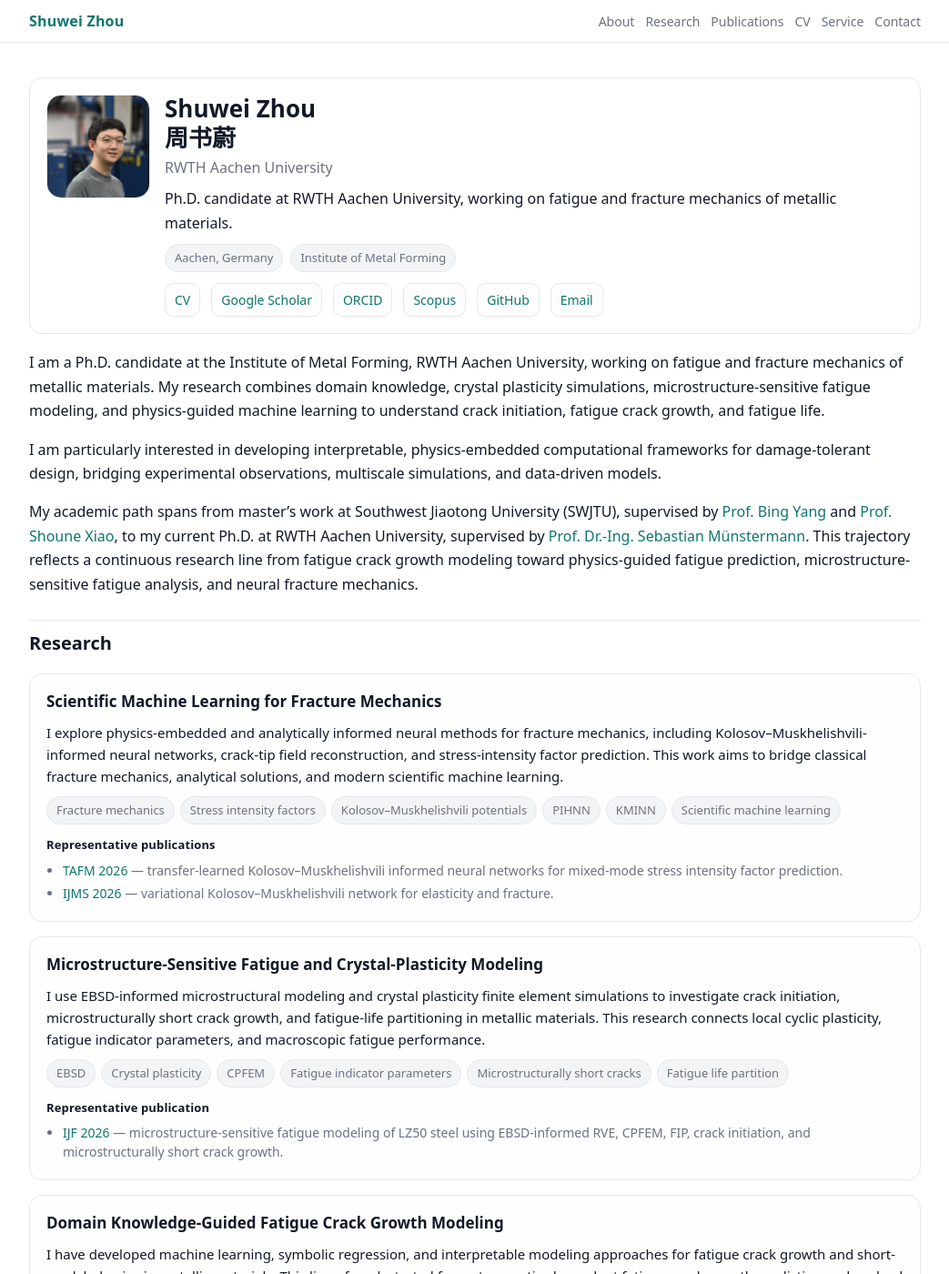
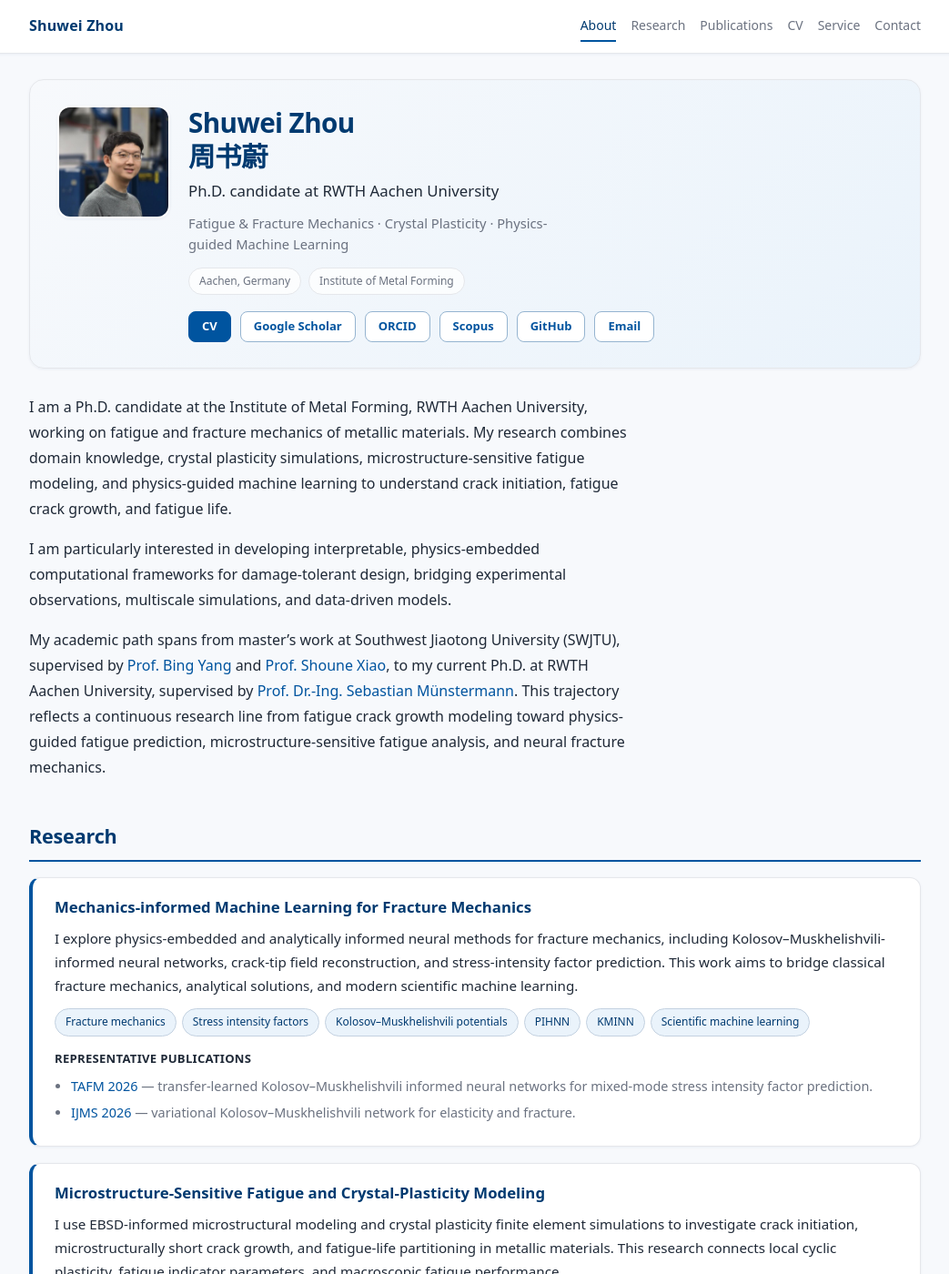
Before and after one commit to spellbookrz/Shuwei_Zhou_Homepage, a Jekyll site: the page built from index.md, in a window 1280 px wide and 1400 px high. Shown: the whole window at 91% size, without its empty margins (118-1161 px from the left). Built offline with Jekyll 4.4.1, drawn with Linux system fonts in a browser that asks for light colours; some of the changed text lies outside the part shown.

Commit message:
Apply academic visual redesign with restrained blue palette.
Refresh hero, research cards, publication cards, navigation, and typography for a cleaner postdoc-oriented research portfolio layout.

Co-authored-by: Cursor <cursoragent@cursor.com>

```diff
--- a/_includes/profile.html
+++ b/_includes/profile.html
@@ -9,21 +9,23 @@
 
   <div class="profile__main">
     <h1 class="profile__name">{{ author.name | raw }}</h1>
-    {% if author.bio %}<div class="profile__bio">{{ author.bio }}</div>{% endif %}
-    {% if site.description %}<div class="profile__desc">{{ site.description }}</div>{% endif %}
+    <div class="profile__role">Ph.D. candidate at RWTH Aachen University</div>
+    <div class="profile__keywords">Fatigue &amp; Fracture Mechanics · Crystal Plasticity · Physics-guided Machine Learning</div>
 
+    {% if author.location or author.employer %}
     <div class="profile__meta">
       {% if author.location %}<span class="chip">{{ author.location }}</span>{% endif %}
       {% if author.employer %}<span class="chip">{{ author.employer }}</span>{% endif %}
     </div>
+    {% endif %}
 
     <div class="profile__links">
-      <a href="{{ '/CV/Academic_CV_Shuwei_Zhou_Postdoc.pdf' | relative_url }}">CV</a>
-      {% if author.googlescholar %}<a href="{{ author.googlescholar }}">Google Scholar</a>{% endif %}
-      {% if author.orcid %}<a href="{{ author.orcid }}">ORCID</a>{% endif %}
-      {% if author.scopus %}<a href="{{ author.scopus }}">Scopus</a>{% endif %}
-      {% if author.github %}<a href="https://github.com/{{ author.github }}">GitHub</a>{% endif %}
-      {% if author.email %}<a href="mailto:{{ author.email }}">Email</a>{% endif %}
+      <a class="btn btn-primary" href="{{ '/CV/Academic_CV_Shuwei_Zhou_Postdoc.pdf' | relative_url }}">CV</a>
+      {% if author.googlescholar %}<a class="btn btn-secondary" href="{{ author.googlescholar }}">Google Scholar</a>{% endif %}
+      {% if author.orcid %}<a class="btn btn-secondary" href="{{ author.orcid }}">ORCID</a>{% endif %}
+      {% if author.scopus %}<a class="btn btn-secondary" href="{{ author.scopus }}">Scopus</a>{% endif %}
+      {% if author.github %}<a class="btn btn-secondary" href="https://github.com/{{ author.github }}">GitHub</a>{% endif %}
+      {% if author.email %}<a class="btn btn-secondary" href="mailto:{{ author.email }}">Email</a>{% endif %}
     </div>
   </div>
 </div>
--- a/assets/css/main.scss
+++ b/assets/css/main.scss
@@ -2,344 +2,545 @@
 ---
 
 :root {
+  --primary: #00549f;
+  --primary-dark: #003a70;
+  --accent: #b7791f;
   --bg: #ffffff;
-  --fg: #111827;
+  --bg-soft: #f7f9fc;
+  --bg-light-blue: #eaf3fb;
+  --fg: #1f2937;
   --muted: #6b7280;
   --border: #e5e7eb;
-  --link: #0f766e;
-  --link-hover: #115e59;
-  --chip-bg: #f3f4f6;
+  --link: #00549f;
+  --link-hover: #003a70;
+  --chip-bg: #eaf3fb;
+  --shadow-sm: 0 1px 3px rgba(0, 58, 112, 0.06);
+  --shadow-md: 0 4px 14px rgba(0, 58, 112, 0.08);
   --maxw: 980px;
-}
-
-@media (prefers-color-scheme: dark) {
-  :root {
-    --bg: #0b1220;
-    --fg: #e5e7eb;
-    --muted: #9ca3af;
-    --border: #1f2937;
-    --link: #2dd4bf;
-    --link-hover: #5eead4;
-    --chip-bg: #111827;
-  }
+  color-scheme: light;
 }
 
 html { scroll-behavior: smooth; }
+
 body {
   margin: 0;
-  font-family: ui-sans-serif, system-ui, -apple-system, Segoe UI, Roboto, Helvetica, Arial, "Apple Color Emoji",
-    "Segoe UI Emoji";
-  background: var(--bg);
+  font-family: ui-sans-serif, system-ui, -apple-system, "Segoe UI", Roboto, Helvetica, Arial, sans-serif;
+  background: var(--bg-soft);
   color: var(--fg);
-  line-height: 1.65;
+  line-height: 1.7;
+  -webkit-font-smoothing: antialiased;
 }
 
-a { color: var(--link); text-decoration: none; }
-a:hover { color: var(--link-hover); text-decoration: underline; }
+a {
+  color: var(--link);
+  text-decoration: none;
+  transition: color 0.15s ease;
+}
+
+a:hover {
+  color: var(--link-hover);
+  text-decoration: underline;
+  text-underline-offset: 2px;
+}
 
 .container {
   max-width: var(--maxw);
   margin: 0 auto;
-  padding: 28px 18px 48px;
+  padding: 24px 20px 56px;
 }
 
+/* Navigation */
 .topnav {
   position: sticky;
   top: 0;
   z-index: 10;
-  background: color-mix(in srgb, var(--bg) 92%, transparent);
+  background: rgba(255, 255, 255, 0.96);
   border-bottom: 1px solid var(--border);
   backdrop-filter: blur(8px);
+  box-shadow: var(--shadow-sm);
 }
+
 .topnav__inner {
   max-width: var(--maxw);
   margin: 0 auto;
-  padding: 10px 18px;
+  padding: 12px 20px;
   display: flex;
   align-items: center;
   justify-content: space-between;
   gap: 16px;
 }
+
 .topnav__brand {
   font-weight: 650;
-  letter-spacing: 0.2px;
+  letter-spacing: 0.01em;
   white-space: nowrap;
+  color: var(--primary-dark);
 }
+
+.topnav__brand:hover {
+  color: var(--primary);
+  text-decoration: none;
+}
+
 .topnav__links {
   display: flex;
   flex-wrap: wrap;
-  gap: 12px;
+  gap: 4px 16px;
   justify-content: flex-end;
 }
+
 .topnav__link {
   color: var(--muted);
   font-size: 14px;
+  font-weight: 500;
+  padding: 4px 0;
+  border-bottom: 2px solid transparent;
+  text-decoration: none;
 }
-.topnav__link:hover { color: var(--fg); }
 
-.hero { margin-top: 10px; }
+.topnav__link:hover {
+  color: var(--primary);
+  text-decoration: none;
+  border-bottom-color: color-mix(in srgb, var(--primary) 40%, transparent);
+}
+
+.topnav__link.is-active {
+  color: var(--primary-dark);
+  border-bottom-color: var(--primary);
+}
+
+/* Hero */
+.hero { margin-top: 4px; }
+
 .profile {
   display: grid;
-  grid-template-columns: 112px 1fr;
-  gap: 18px;
-  padding: 18px;
+  grid-template-columns: 120px 1fr;
+  gap: 24px;
+  padding: 28px 30px;
   border: 1px solid var(--border);
+  border-radius: 16px;
+  background: linear-gradient(135deg, var(--bg-soft) 0%, var(--bg-light-blue) 100%);
+  box-shadow: var(--shadow-sm);
+}
+
+.profile__avatar img {
+  width: 120px;
+  height: 120px;
+  object-fit: cover;
   border-radius: 14px;
+  border: 2px solid rgba(255, 255, 255, 0.9);
+  box-shadow: var(--shadow-sm);
 }
-.profile__avatar img {
-  width: 112px;
-  height: 112px;
-  object-fit: cover;
-  border-radius: 16px;
-  border: 1px solid var(--border);
-}
+
 .profile__name {
   margin: 0;
-  font-size: 26px;
-  line-height: 1.2;
+  font-size: 1.85rem;
+  line-height: 1.25;
+  font-weight: 700;
+  color: var(--primary-dark);
+  letter-spacing: -0.02em;
 }
-.profile__bio { margin-top: 4px; color: var(--muted); }
-.profile__desc { margin-top: 8px; }
-.profile__meta { margin-top: 10px; display: flex; flex-wrap: wrap; gap: 8px; }
+
+.profile__role {
+  margin-top: 6px;
+  font-size: 1.05rem;
+  font-weight: 500;
+  color: var(--fg);
+}
+
+.profile__keywords {
+  margin-top: 10px;
+  font-size: 0.92rem;
+  line-height: 1.55;
+  color: var(--muted);
+  max-width: 52ch;
+}
+
+.profile__meta {
+  margin-top: 14px;
+  display: flex;
+  flex-wrap: wrap;
+  gap: 8px;
+}
+
 .chip {
   display: inline-flex;
   align-items: center;
-  padding: 4px 10px;
+  padding: 4px 11px;
   border-radius: 999px;
-  background: var(--chip-bg);
+  background: rgba(255, 255, 255, 0.75);
   border: 1px solid var(--border);
-  font-size: 13px;
+  font-size: 12px;
   color: var(--muted);
 }
-.profile__links { margin-top: 12px; display: flex; flex-wrap: wrap; gap: 12px; }
-.profile__links a {
-  font-size: 14px;
-  padding: 6px 10px;
-  border: 1px solid var(--border);
-  border-radius: 10px;
-  background: color-mix(in srgb, var(--bg) 85%, var(--chip-bg));
-}
-.profile__links a:hover { text-decoration: none; border-color: color-mix(in srgb, var(--link) 35%, var(--border)); }
 
-.content {
+.profile__links {
   margin-top: 18px;
-}
-.content h2, .content h3 {
-  scroll-margin-top: 72px;
-}
-.content h1 { display: none; }
-.content h2 {
-  margin-top: 26px;
-  padding-top: 8px;
-  border-top: 1px solid var(--border);
-  font-size: 20px;
-}
-.content ul { padding-left: 20px; }
-.content li { margin: 6px 0; }
-.content code {
-  font-family: ui-monospace, SFMono-Regular, Menlo, Monaco, Consolas, "Liberation Mono", "Courier New", monospace;
-  font-size: 0.95em;
+  display: flex;
+  flex-wrap: wrap;
+  gap: 10px;
 }
 
-.pub-featured {
-  margin-top: 12px;
-  display: grid;
-  gap: 14px;
+.btn {
+  display: inline-flex;
+  align-items: center;
+  justify-content: center;
+  font-size: 13px;
+  font-weight: 600;
+  padding: 8px 14px;
+  border-radius: 8px;
+  text-decoration: none;
+  transition: background 0.15s ease, border-color 0.15s ease, color 0.15s ease, box-shadow 0.15s ease;
+  line-height: 1.2;
 }
-.pub-section {
-  display: grid;
-  gap: 14px;
+
+.btn:hover { text-decoration: none; }
+
+.btn-primary {
+  background: var(--primary);
+  color: #fff;
+  border: 1px solid var(--primary);
 }
-.pub-section + .pub-section {
-  margin-top: 8px;
+
+.btn-primary:hover {
+  background: var(--primary-dark);
+  border-color: var(--primary-dark);
+  color: #fff;
+  box-shadow: var(--shadow-sm);
 }
+
+.btn-secondary {
+  background: #fff;
+  color: var(--primary);
+  border: 1px solid color-mix(in srgb, var(--primary) 35%, var(--border));
+}
+
+.btn-secondary:hover {
+  background: var(--bg-light-blue);
+  color: var(--primary-dark);
+  border-color: var(--primary);
+}
+
+/* Content */
+.content {
+  margin-top: 28px;
+}
+
+.content h2,
 .content h3 {
-  margin: 18px 0 4px;
-  font-size: 17px;
+  scroll-margin-top: 80px;
+}
+
+.content h1 { display: none; }
+
+.content h2 {
+  margin: 2.75rem 0 1.1rem;
+  padding-bottom: 0.45rem;
+  border-top: none;
+  border-bottom: 2px solid var(--primary);
+  font-size: 1.35rem;
+  font-weight: 650;
+  color: var(--primary-dark);
+  letter-spacing: -0.01em;
+}
+
+.content h3 {
+  margin: 1.5rem 0 0.65rem;
+  font-size: 1.02rem;
   font-weight: 600;
-  color: var(--muted);
+  color: var(--fg);
 }
+
+.content > p {
+  max-width: 72ch;
+  margin: 0 0 1rem;
+  line-height: 1.75;
+  color: var(--fg);
+}
+
+.content ul {
+  padding-left: 20px;
+  max-width: 72ch;
+}
+
+.content li {
+  margin: 6px 0;
+  line-height: 1.65;
+}
+
+.content code {
+  font-family: ui-monospace, SFMono-Regular, Menlo, Monaco, Consolas, monospace;
+  font-size: 0.92em;
+  background: var(--bg-light-blue);
+  padding: 0.1em 0.35em;
+  border-radius: 4px;
+}
+
+/* Research cards */
 .research-grid {
   display: grid;
-  gap: 16px;
-  margin-top: 8px;
+  gap: 18px;
+  margin-top: 4px;
 }
+
 .research-card {
-  padding: 16px 18px;
+  padding: 20px 22px 20px 24px;
   border: 1px solid var(--border);
-  border-radius: 14px;
-  background: color-mix(in srgb, var(--bg) 90%, var(--chip-bg));
+  border-left: 4px solid var(--primary);
+  border-radius: 12px;
+  background: var(--bg);
+  box-shadow: var(--shadow-sm);
 }
+
 .research-card h3 {
-  margin: 0 0 8px;
-  font-size: 17px;
+  margin: 0 0 10px;
+  font-size: 1.05rem;
+  font-weight: 650;
+  color: var(--primary-dark);
+  line-height: 1.4;
+}
+
+.research-card p {
+  margin: 0 0 12px;
+  font-size: 0.95rem;
+  line-height: 1.7;
   color: var(--fg);
 }
-.research-card p {
-  margin: 0 0 10px;
-  font-size: 15px;
-  line-height: 1.6;
-}
+
 .research-tags {
   display: flex;
   flex-wrap: wrap;
   gap: 6px;
-  margin-bottom: 10px;
+  margin-bottom: 12px;
 }
+
+.research-tags .chip {
+  background: var(--chip-bg);
+  border-color: color-mix(in srgb, var(--primary) 15%, var(--border));
+  color: var(--primary-dark);
+  font-size: 12px;
+}
+
 .research-pubs {
-  font-size: 14px;
+  font-size: 0.9rem;
   color: var(--muted);
+  line-height: 1.6;
 }
+
 .research-pubs strong {
   color: var(--fg);
-  font-size: 13px;
-  font-weight: 600;
-  letter-spacing: 0.01em;
+  font-size: 0.82rem;
+  font-weight: 650;
+  letter-spacing: 0.02em;
+  text-transform: uppercase;
 }
+
 .research-pubs ul {
-  margin: 6px 0 0;
+  margin: 8px 0 0;
   padding-left: 18px;
+  max-width: none;
 }
-.research-pubs li {
-  margin: 4px 0;
-  line-height: 1.5;
+
+.research-pubs li { margin: 5px 0; }
+
+.research-pubs a {
+  font-weight: 500;
 }
+
+/* Publications */
+.pub-section {
+  display: grid;
+  gap: 16px;
+}
+
+.pub-section + .pub-section,
+.content h3 + .pub-section {
+  margin-top: 4px;
+}
+
 .pub-tags {
   display: flex;
   flex-wrap: wrap;
   gap: 6px;
   margin-bottom: 8px;
 }
+
 .pub-tag {
   display: inline-flex;
   align-items: center;
-  padding: 2px 8px;
+  padding: 3px 9px;
   border-radius: 999px;
-  background: color-mix(in srgb, var(--link) 10%, var(--chip-bg));
-  border: 1px solid color-mix(in srgb, var(--link) 22%, var(--border));
+  background: var(--bg-light-blue);
+  border: 1px solid color-mix(in srgb, var(--primary) 18%, var(--border));
   font-size: 11px;
   font-weight: 600;
-  color: var(--link);
-  letter-spacing: 0.02em;
+  color: var(--primary-dark);
+  letter-spacing: 0.01em;
 }
-.pub-item__highlight {
-  margin: 8px 0 0;
-  font-size: 14px;
-  line-height: 1.55;
-  color: var(--fg);
-  font-weight: 500;
-}
-.pub-item--featured {
-  border-color: color-mix(in srgb, var(--link) 18%, var(--border));
-}
+
 .pub-item {
   display: grid;
-  grid-template-columns: clamp(280px, 38vw, 420px) 1fr;
-  gap: 16px;
-  padding: 12px;
+  grid-template-columns: clamp(260px, 36vw, 400px) 1fr;
+  gap: 18px;
+  padding: 16px;
   border: 1px solid var(--border);
-  border-radius: 14px;
-  background: color-mix(in srgb, var(--bg) 88%, var(--chip-bg));
+  border-radius: 12px;
+  background: var(--bg);
+  box-shadow: var(--shadow-sm);
   align-items: center;
+  transition: box-shadow 0.2s ease, transform 0.2s ease;
 }
+
+.pub-item:hover {
+  box-shadow: var(--shadow-md);
+  transform: translateY(-1px);
+}
+
+.pub-item--featured {
+  border-color: color-mix(in srgb, var(--primary) 22%, var(--border));
+}
+
 .pub-item__text {
   display: flex;
   flex-direction: column;
   justify-content: center;
   min-height: 100%;
+  gap: 0;
 }
+
 .pub-item__title {
   margin: 0 0 6px;
-  font-size: 16px;
+  font-size: 1rem;
   line-height: 1.45;
+  font-weight: 600;
 }
+
 .pub-item__title a {
-  color: var(--link);
+  color: var(--primary-dark);
+  text-decoration: none;
+}
+
+.pub-item__title a:hover {
+  color: var(--primary);
   text-decoration: underline;
-  text-underline-offset: 2px;
 }
-.pub-item__title a:hover {
-  color: var(--link-hover);
-}
+
 .pub-item__authors {
   margin: 0;
-  font-size: 15px;
-  line-height: 1.55;
+  font-size: 0.92rem;
+  line-height: 1.6;
+  color: var(--fg);
 }
-.pub-item__pdf {
-  margin-left: 0.35em;
-  font-weight: 600;
-  white-space: nowrap;
+
+.pub-item__highlight {
+  margin: 10px 0 0;
+  padding: 8px 10px;
+  font-size: 0.9rem;
+  line-height: 1.6;
+  color: var(--fg);
+  font-weight: 500;
+  background: var(--bg-light-blue);
+  border-left: 3px solid var(--primary);
+  border-radius: 0 6px 6px 0;
 }
+
 .pub-item__summary {
   margin: 8px 0 0;
-  font-size: 14px;
-  line-height: 1.55;
+  font-size: 0.88rem;
+  line-height: 1.6;
   color: var(--muted);
 }
+
 .pub-item__thumb {
   position: relative;
-  width: clamp(280px, 38vw, 420px);
+  width: clamp(260px, 36vw, 400px);
 }
+
 .pub-item__venue {
   position: absolute;
   top: 10px;
   left: 10px;
   z-index: 1;
-  padding: 4px 8px;
+  padding: 4px 9px;
   border-radius: 4px;
-  background: #1e3a5f;
+  background: var(--primary-dark);
   color: #fff;
   font-size: 11px;
   font-weight: 650;
   letter-spacing: 0.03em;
   line-height: 1.2;
   max-width: calc(100% - 20px);
-  box-shadow: 0 1px 4px rgba(0, 0, 0, 0.18);
+  box-shadow: var(--shadow-sm);
 }
-@media (prefers-color-scheme: dark) {
-  .pub-item__venue {
-    background: #2563eb;
-    box-shadow: 0 1px 6px rgba(0, 0, 0, 0.35);
-  }
-}
+
 .pub-item__thumb img {
   width: 100%;
   height: auto;
   display: block;
-  border-radius: 12px;
+  border-radius: 10px;
   border: 1px solid var(--border);
-  background: color-mix(in srgb, var(--bg) 80%, var(--chip-bg));
+  background: var(--bg-soft);
 }
 
 .anchor {
   display: block;
   position: relative;
-  top: -76px;
+  top: -80px;
   visibility: hidden;
 }
 
+/* Footer */
 .footer {
-  margin-top: 34px;
-  padding-top: 18px;
+  margin-top: 40px;
+  padding-top: 20px;
   border-top: 1px solid var(--border);
   color: var(--muted);
   font-size: 13px;
 }
+
 .footer__inner {
   display: flex;
   flex-wrap: wrap;
   gap: 8px;
   align-items: center;
 }
-.footer__sep { opacity: 0.6; }
+
+.footer__sep { opacity: 0.5; }
+
+.footer a {
+  color: var(--muted);
+}
+
+.footer a:hover {
+  color: var(--primary);
+}
 
 @media (max-width: 640px) {
-  .profile { grid-template-columns: 1fr; }
-  .profile__avatar img { width: 96px; height: 96px; }
-  .topnav__inner { align-items: flex-start; flex-direction: column; }
+  .container { padding: 20px 16px 48px; }
+
+  .profile {
+    grid-template-columns: 1fr;
+    padding: 22px 20px;
+  }
+
+  .profile__avatar img {
+    width: 96px;
+    height: 96px;
+  }
+
+  .profile__name { font-size: 1.55rem; }
+
+  .topnav__inner {
+    align-items: flex-start;
+    flex-direction: column;
+    padding: 12px 16px;
+  }
+
   .topnav__links { justify-content: flex-start; }
+
   .pub-item { grid-template-columns: 1fr; }
+
   .pub-item__thumb { width: 100%; }
-  .pub-item__thumb img { width: 100%; height: auto; }
+
+  .content h2 { font-size: 1.2rem; }
 }
--- a/assets/js/main.js
+++ b/assets/js/main.js
@@ -55,8 +55,50 @@
   }
 
   if (document.readyState === "loading") {
-    document.addEventListener("DOMContentLoaded", updateScholarStats);
+    document.addEventListener("DOMContentLoaded", function () {
+      updateScholarStats();
+      initNavHighlight();
+    });
   } else {
     updateScholarStats();
+    initNavHighlight();
+  }
+
+  function initNavHighlight() {
+    var links = document.querySelectorAll(".topnav__link");
+    if (!links.length) return;
+
+    var sectionIds = ["about-me", "research", "publications", "service", "contact"];
+    var sections = sectionIds
+      .map(function (id) { return document.getElementById(id); })
+      .filter(Boolean);
+
+    function setActive(id) {
+      Array.prototype.forEach.call(links, function (link) {
+        var href = link.getAttribute("href") || "";
+        var hash = href.indexOf("#") >= 0 ? href.slice(href.indexOf("#") + 1) : "";
+        link.classList.toggle("is-active", hash === id);
+      });
+    }
+
+    function onScroll() {
+      var scrollPos = window.scrollY + 100;
+      var current = sectionIds[0];
+      sections.forEach(function (section) {
+        if (section.offsetTop <= scrollPos) current = section.id;
+      });
+      setActive(current);
+    }
+
+    Array.prototype.forEach.call(links, function (link) {
+      link.addEventListener("click", function () {
+        var href = link.getAttribute("href") || "";
+        var hash = href.indexOf("#") >= 0 ? href.slice(href.indexOf("#") + 1) : "";
+        if (hash) setActive(hash);
+      });
+    });
+
+    window.addEventListener("scroll", onScroll, { passive: true });
+    onScroll();
   }
 })();
--- a/index.md
+++ b/index.md
@@ -17,7 +17,7 @@ My academic path spans from master's work at Southwest Jiaotong University (SWJT
 <div class="research-grid">
 
 <div class="research-card">
-<h3>Scientific Machine Learning for Fracture Mechanics</h3>
+<h3>Mechanics-informed Machine Learning for Fracture Mechanics</h3>
 <p>I explore physics-embedded and analytically informed neural methods for fracture mechanics, including Kolosov–Muskhelishvili-informed neural networks, crack-tip field reconstruction, and stress-intensity factor prediction. This work aims to bridge classical fracture mechanics, analytical solutions, and modern scientific machine learning.</p>
 <div class="research-tags">
 <span class="chip">Fracture mechanics</span>
@@ -68,10 +68,10 @@ My academic path spans from master's work at Southwest Jiaotong University (SWJT
 <div class="research-pubs">
 <strong>Representative publications</strong>
 <ul>
+<li><a href="https://doi.org/10.1016/j.engfracmech.2025.111136">EFM 2025</a> — physics-informed fatigue prediction using derivative constraints rather than fixed empirical laws.</li>
+<li><a href="https://doi.org/10.1007/s12540-024-01628-6">MMI 2024</a> — interpretable machine learning for fatigue short crack growth.</li>
 <li><a href="http://ysxb.csu.edu.cn/thesisDetails#10.11817/j.ysxb.1004.0609.2022-43508&lang=zh">CJNM 2023</a> — stress-ratio-dependent fatigue crack growth rate prediction.</li>
 <li><a href="https://doi.org/10.1186/s10033-023-00876-8">CJME 2023</a> — symbolic regression and domain-knowledge-guided fatigue crack growth modeling.</li>
-<li><a href="https://doi.org/10.1007/s12540-024-01628-6">MMI 2024</a> — interpretable machine learning for fatigue short crack growth.</li>
-<li><a href="https://doi.org/10.1016/j.engfracmech.2025.111136">EFM 2025</a> — physics-informed fatigue prediction using derivative constraints rather than fixed empirical laws.</li>
 </ul>
 </div>
 </div>
```
